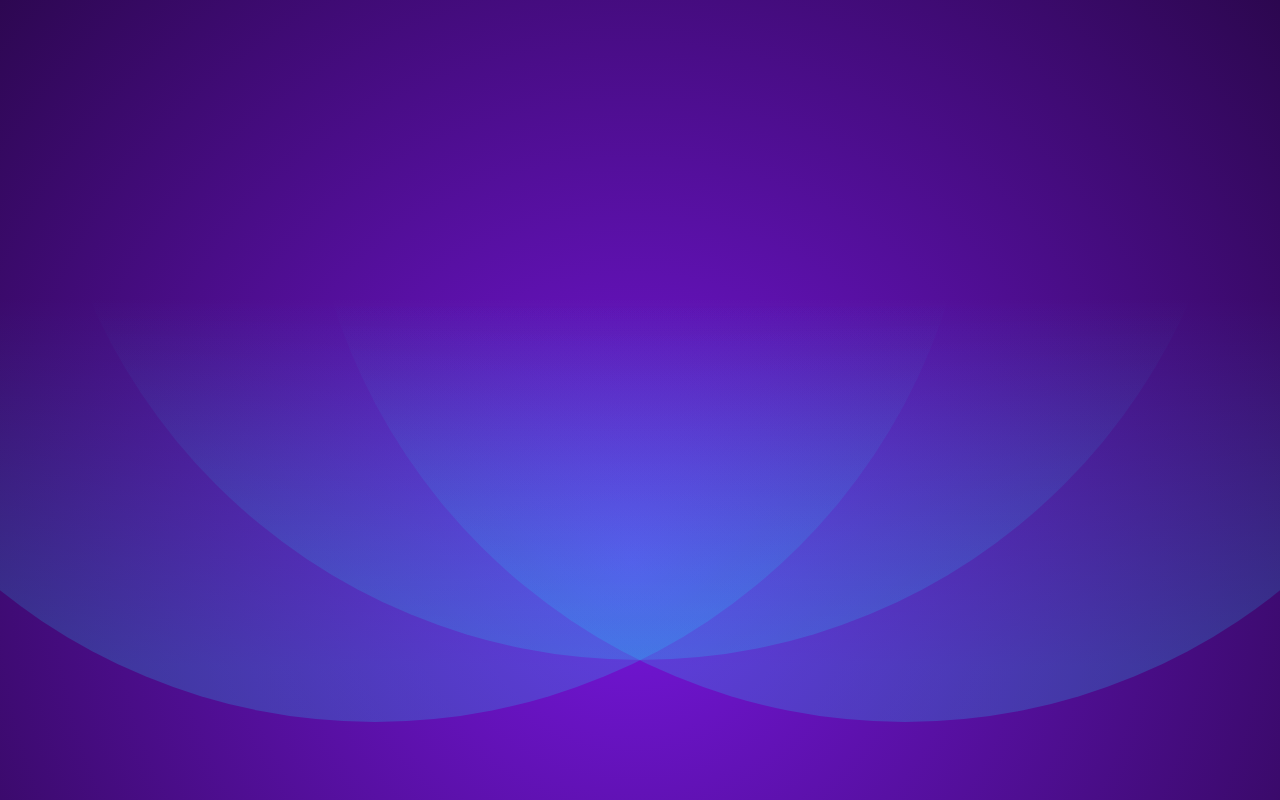
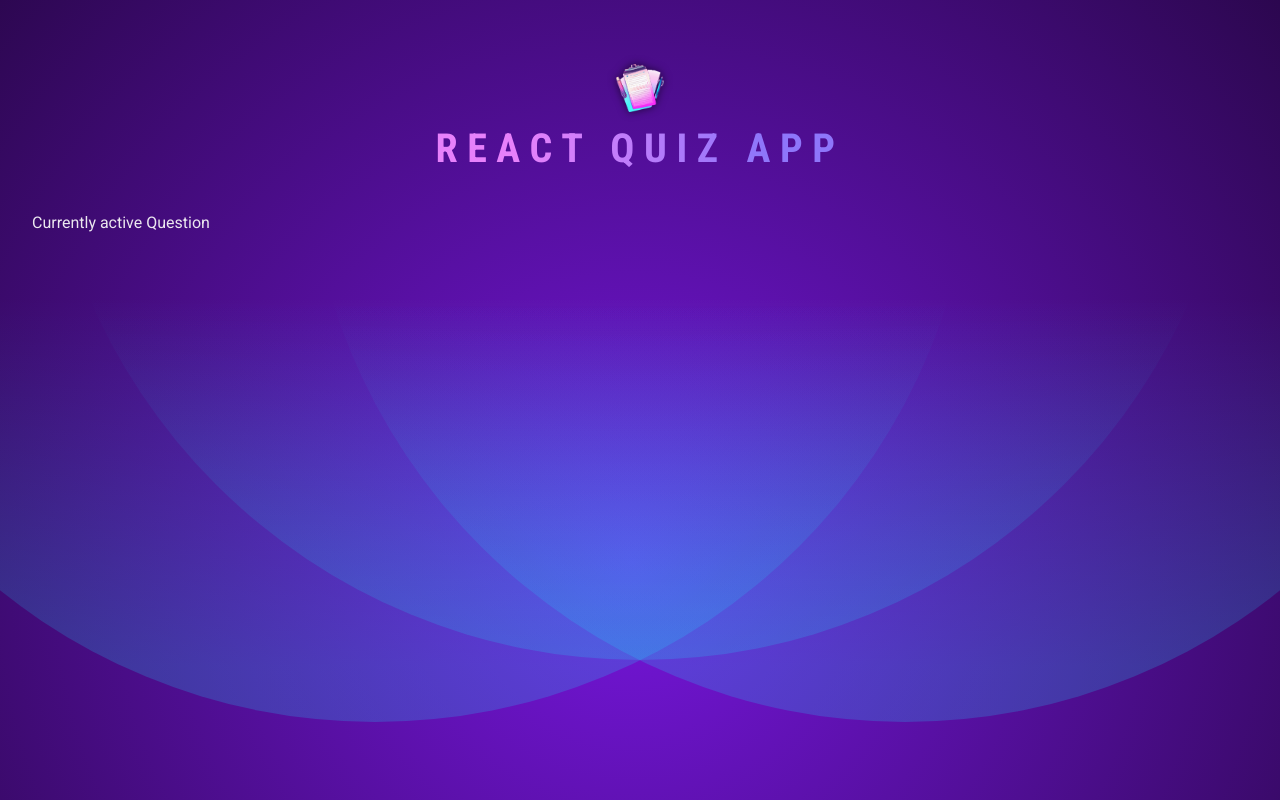
Before and after one commit to MarceloLeonCaceres/React-11-useEffect-Practice, a React (Vite) app: page / in a window 1280 px wide. Built offline with nearby package versions, Linux system fonts and the light colour scheme.

Commit message:
12.1 Header and quiz component with some state

```diff
--- a/src/App.jsx
+++ b/src/App.jsx
@@ -1,3 +1,13 @@
-function App() {}
+import Header from "./components/Header";
+import Quiz from "./components/Quiz";
+
+function App() {
+  return (
+    <>
+      <Header />
+      <Quiz />
+    </>
+  );
+}
 
 export default App;
--- /dev/null
+++ b/src/components/Header.jsx
@@ -0,0 +1,8 @@
+import logo from '../assets/quiz-logo.png';
+
+export default function Header(){
+    return <header>
+       <img src={logo} alt="Quiz logo"/>
+       <h1>React Quiz App</h1>
+    </header>;
+}
--- /dev/null
+++ b/src/components/Quiz.jsx
@@ -0,0 +1,12 @@
+import { useState } from "react";
+
+export default function Quiz() {
+  const [activeQuestionIndex, setActiveQuestionIndex] = useState(0);
+  const [userAnswers, serUsersAnswers] = useState([]);
+
+  return (
+    <div>
+      <p>Currently active Question</p>
+    </div>
+  );
+}
```
